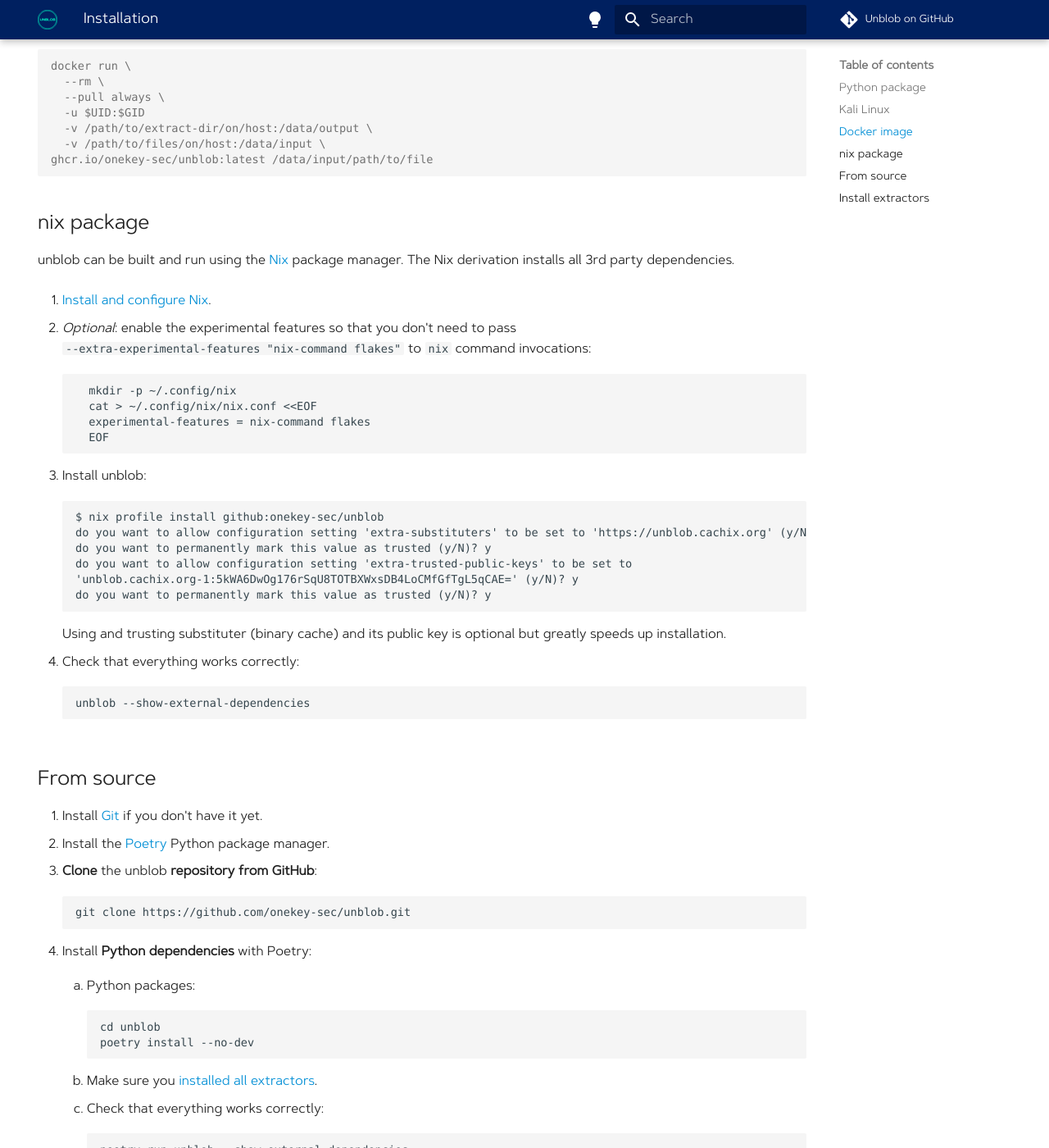
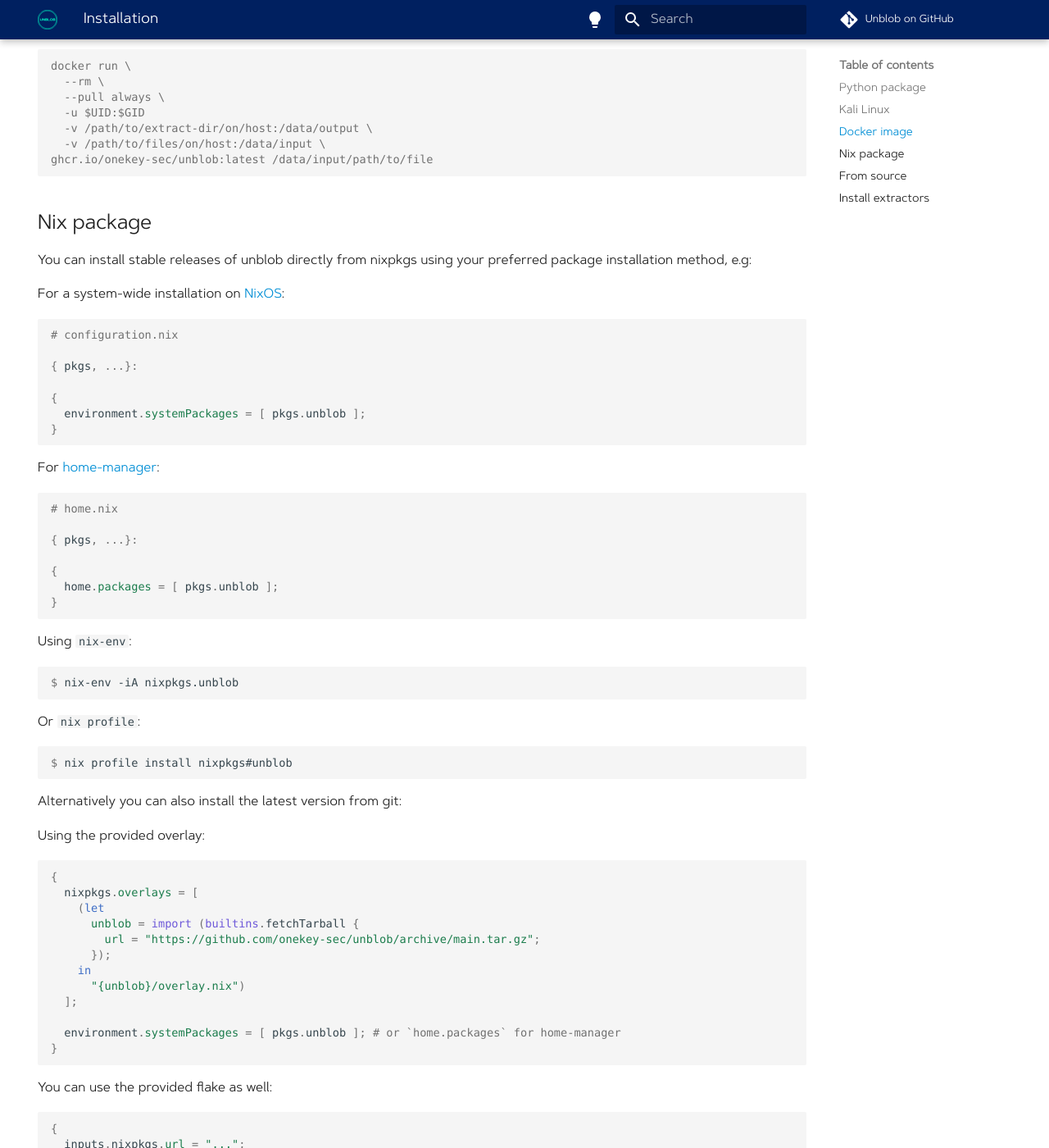
Before and after one commit to onekey-sec/unblob, an MkDocs documentation site: the page built from docs/installation.md, in a window 1280 px wide and 1400 px high, scrolled down 1747 px. Shown: the whole window at 82% size. Built offline with MkDocs 1.6.1 and Material for MkDocs 9.7.7, drawn with Linux system fonts in a browser that asks for light colours; comment, search, counter and statistics services are not loaded; some of the changed text lies outside the part shown.

Commit message:
docs: extend installation instruction on NixOS

````diff
--- a/docs/installation.md
+++ b/docs/installation.md
@@ -87,12 +87,84 @@
 ghcr.io/onekey-sec/unblob:latest /data/input/path/to/file
 ```
 
-## nix package
+## Nix package
 
-unblob can be built and run using the [Nix](https://nixos.org) package manager.
-The Nix derivation installs all 3rd party dependencies.
+You can install stable releases of unblob directly from nixpkgs using your preferred package installation method, e.g:
 
-1.  [Install and configure Nix](https://nixos.org/download.html).
+For a system-wide installation on [NixOS](https://nixos.org):
+
+```nix
+# configuration.nix
+
+{ pkgs, ...}:
+
+{
+  environment.systemPackages = [ pkgs.unblob ];
+}
+```
+
+For [home-manager](https://nix-community.github.io/home-manager/):
+
+```nix
+# home.nix
+
+{ pkgs, ...}:
+
+{
+  home.packages = [ pkgs.unblob ];
+}
+```
+
+Using `nix-env`:
+
+```console
+$ nix-env -iA nixpkgs.unblob
+```
+
+Or `nix profile`:
+```console
+$ nix profile install nixpkgs#unblob
+```
+
+Alternatively you can also install the latest version from git:
+
+Using the provided overlay:
+
+```nix
+{
+  nixpkgs.overlays = [
+    (let
+      unblob = import (builtins.fetchTarball {
+        url = "https://github.com/onekey-sec/unblob/archive/main.tar.gz";
+      });
+    in
+      "{unblob}/overlay.nix")
+  ];
+
+  environment.systemPackages = [ pkgs.unblob ]; # or `home.packages` for home-manager
+}
+```
+
+You can use the provided flake as well:
+
+```nix
+{
+  inputs.nixpkgs.url = "...";
+  inputs.unblob.url = "github:onekey-sec/unblob";
+
+  outputs = { nixpkgs, unblob, ...}: {
+    nixosConfiguration.<my-host> = nixpkgs.lib.nixosSystem {
+      modules = [
+        ({ pkgs, ... }: {
+          environment.systemPackages = [ unblob.packages.${pkgs.system}.default ];
+        })
+      ];
+    };
+  };
+}
+```
+
+For imperative package installation, follow these steps:
 
 1.  _Optional_: enable the experimental features so that you don't need to pass
     `--extra-experimental-features "nix-command flakes"` to `nix` command invocations:
````
